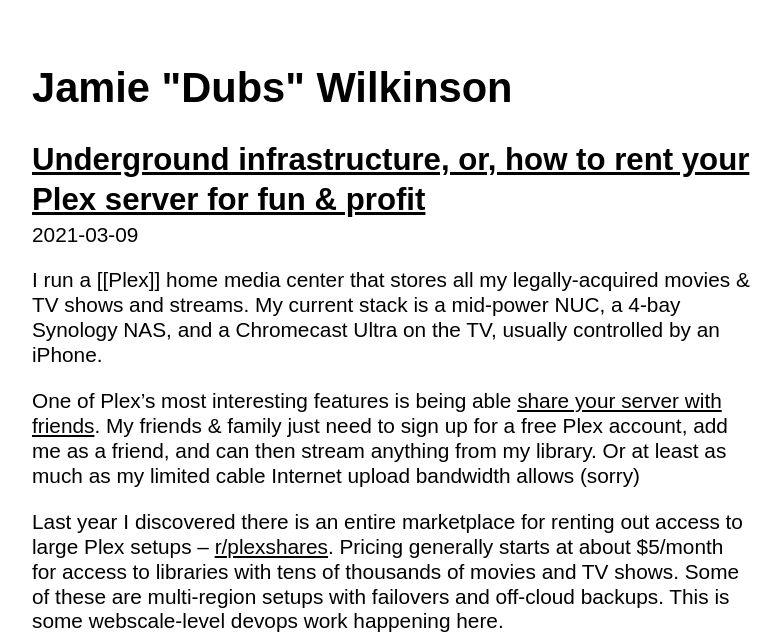
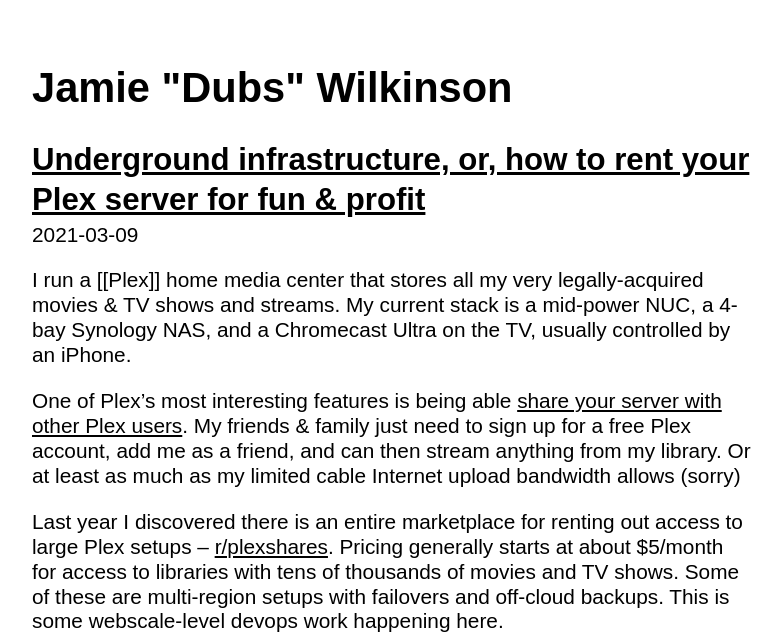
Before and after one commit to jamiew/jamiedubs.com, a Jekyll site: the page built from _posts/2021-03-09-underground-infrastructure.md, in a window 1280 px wide and 1400 px high, cut to the strip 0-635 px from the top of the window. Shown: the whole strip, without its empty margins (248-1030 px from the left). Built offline with Jekyll 4.4.1, drawn with Linux system fonts in a browser that asks for light colours; some of the changed text lies outside the part shown.

Commit message:
Edits edits edits

```diff
--- a/_posts/2021-03-09-underground-infrastructure.md
+++ b/_posts/2021-03-09-underground-infrastructure.md
@@ -7,15 +7,15 @@
 - entertainment
 ---
 
-I run a [[Plex]] home media center that stores all my legally-acquired movies & TV shows and streams. My current stack is a mid-power NUC, a 4-bay Synology NAS, and a Chromecast Ultra on the TV, usually controlled by an iPhone.
+I run a [[Plex]] home media center that stores all my very legally-acquired movies & TV shows and streams. My current stack is a mid-power NUC, a 4-bay Synology NAS, and a Chromecast Ultra on the TV, usually controlled by an iPhone.
 
-One of Plex's most interesting features is being able [share your server with friends](https://support.plex.tv/articles/201105738-creating-and-managing-server-shares/). My friends & family just need to sign up for a free Plex account, add me as a friend, and can then stream anything from my library. Or at least as much as my limited cable Internet upload bandwidth allows (sorry)
+One of Plex's most interesting features is being able [share your server with other Plex users](https://support.plex.tv/articles/201105738-creating-and-managing-server-shares/). My friends & family just need to sign up for a free Plex account, add me as a friend, and can then stream anything from my library. Or at least as much as my limited cable Internet upload bandwidth allows (sorry)
 
 Last year I discovered there is an entire marketplace for renting out access to large Plex setups – [r/plexshares](https://www.reddit.com/r/plexshares/). Pricing generally starts at about $5/month for access to libraries with tens of thousands of movies and TV shows. Some of these are multi-region setups with failovers and off-cloud backups. This is some webscale-level devops work happening here.
 
 ![](https://dl.dropboxusercontent.com/s%2Fnrzjiy788j8x2ir%2FScreen%2520Shot%25202021-03-09%2520at%252011-06-40%2520P4S%2520%2520EU%2520%2520US%2520%25201%2520Gbps%2520%2520Movies%252032%252C000%2520%25204K%2520Movies%25201300%2520%2520TV%2520Shows%25207000%2520%25204K%2520TV%2520Shows%2520400%2520%2520Anime%25205000%2520%2520Audio%2520Books%25201000%2526%2520.png)
 
-There's two major business models: P4S (payment for service), where you just pay $5/month for access, vs. S4S (share for service) where you give access to your library in exchange for access to theirs. The latter is more popular on [r/SharePLEX](https://www.reddit.com/r/SharePLEX/)
+There's two major business models: P4S (payment for service), where you just pay $5/month for access, vs. S4S (share for service) where you give access to your library in exchange for access to theirs. The latter is more popular on [r/SharePLEX](https://www.reddit.com/r/SharePLEX/), which has 1/10th the number of subscribers as the pay-for-access subreddit.
 
 Customer support is often handled on very well-run Discord servers. Members can chat with each other about what's worth watching. The support requests are often just requests for new movies or shows. The experience is excellent.
 
```
